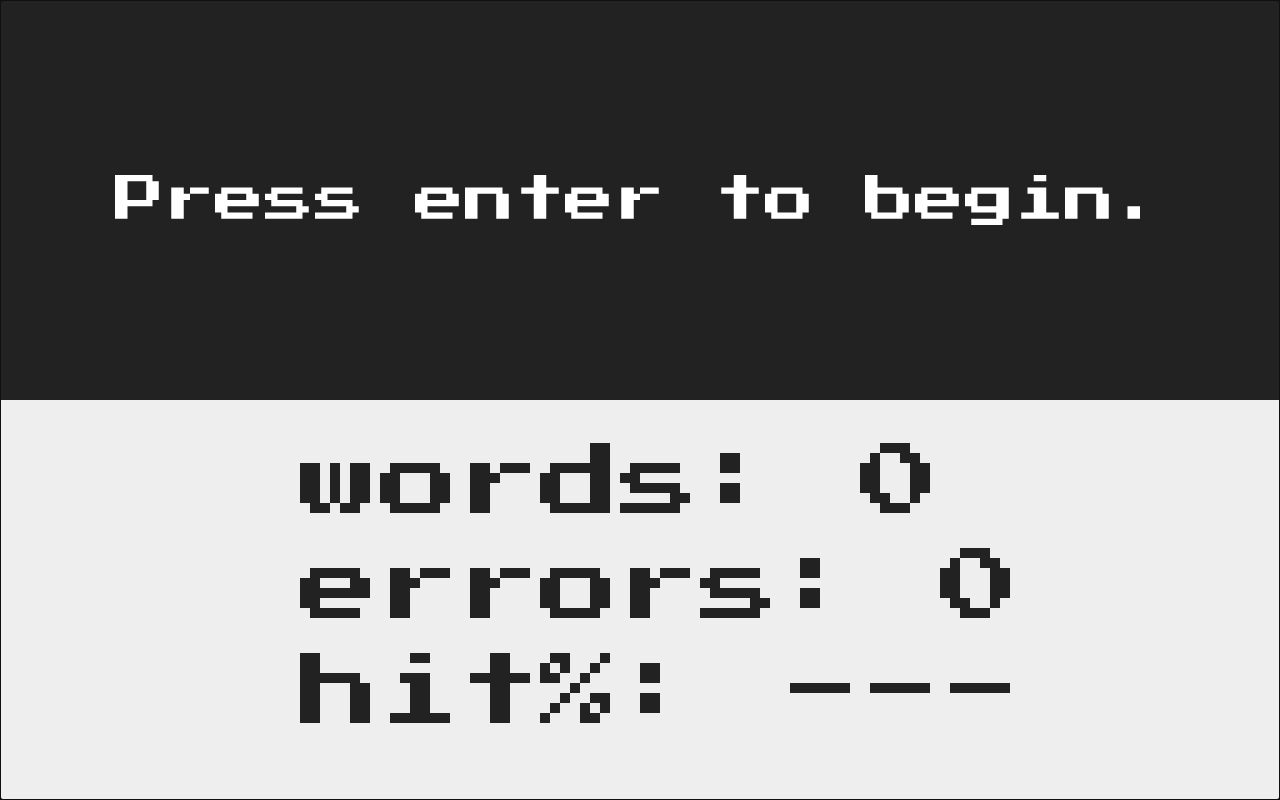
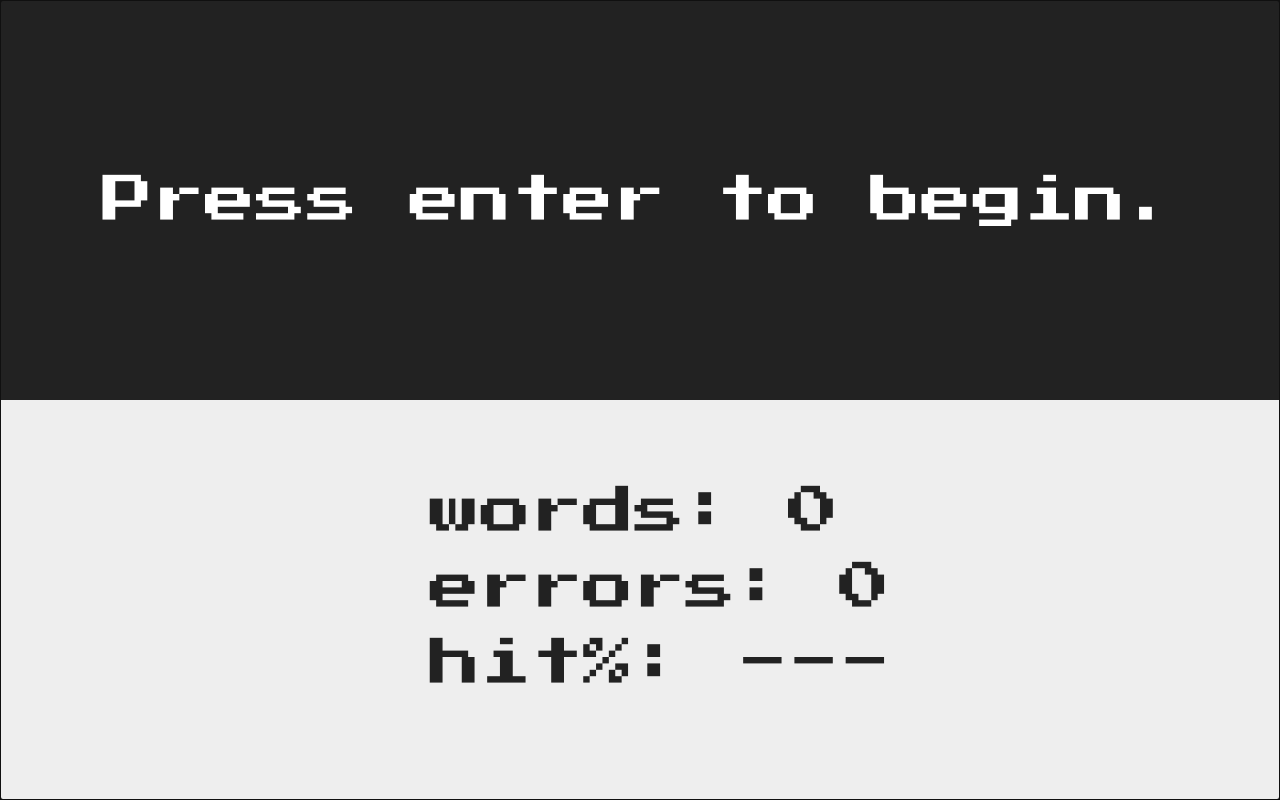
Before and after one commit to tlhfckoctbcr/hooked-on-typing, a React app: page / in a window 1280 px wide. Built offline with nearby package versions, Linux system fonts and the light colour scheme.

Commit message:
Style changes to better fit smaller resolution screens

```diff
--- a/src/App.css
+++ b/src/App.css
@@ -25,7 +25,7 @@ body {
 .boardContainer {
     width: 100%;
     height: 50%;
-    font-size: 100px;
+    font-size: 5vw;
     background-color: #222;
     color: white;
     display: flex;
@@ -36,7 +36,7 @@ body {
 .scoreContainer {
     width: 100%;
     height: 50%;
-    font-size: 80px;
+    font-size: 4vw;
     color: #222;
     background-color: #EEE;
     display: flex;
@@ -66,7 +66,7 @@ body {
     cursor: pointer;
     color: #EEE;
     font-family: "Press Start 2P", serif;
-    font-size: 80px;
+    font-size: 4vw;
     padding: 12px 24px;
     text-decoration: none;
 }
@@ -81,5 +81,5 @@ body {
 }
 
 .start {
-    font-size: 50px;
+    font-size: 4vw;
 }
--- a/src/components/Word/index.jsx
+++ b/src/components/Word/index.jsx
@@ -33,9 +33,9 @@ export default function Word({ word, letterIndex, positionIndex, error }) {
   };
 
   const style = i => {
-    if (i === 0) return { top: "100px", fontSize: "110px" };
-    else if (i === 1) return { top: "250px", fontSize: "75px" };
-    else return { top: "375px", fontSize: "75px" };
+    if (i === 0) return { top: "100px", fontSize: "5vw" };
+    else if (i === 1) return { top: "250px", fontSize: "4vw" };
+    else return { top: "375px", fontSize: "4vw" };
   };
 
   return (
```
Also changed, not shown: now.json (+6 -1 lines), 2 other files (tests, documents, lock files or other folders).
